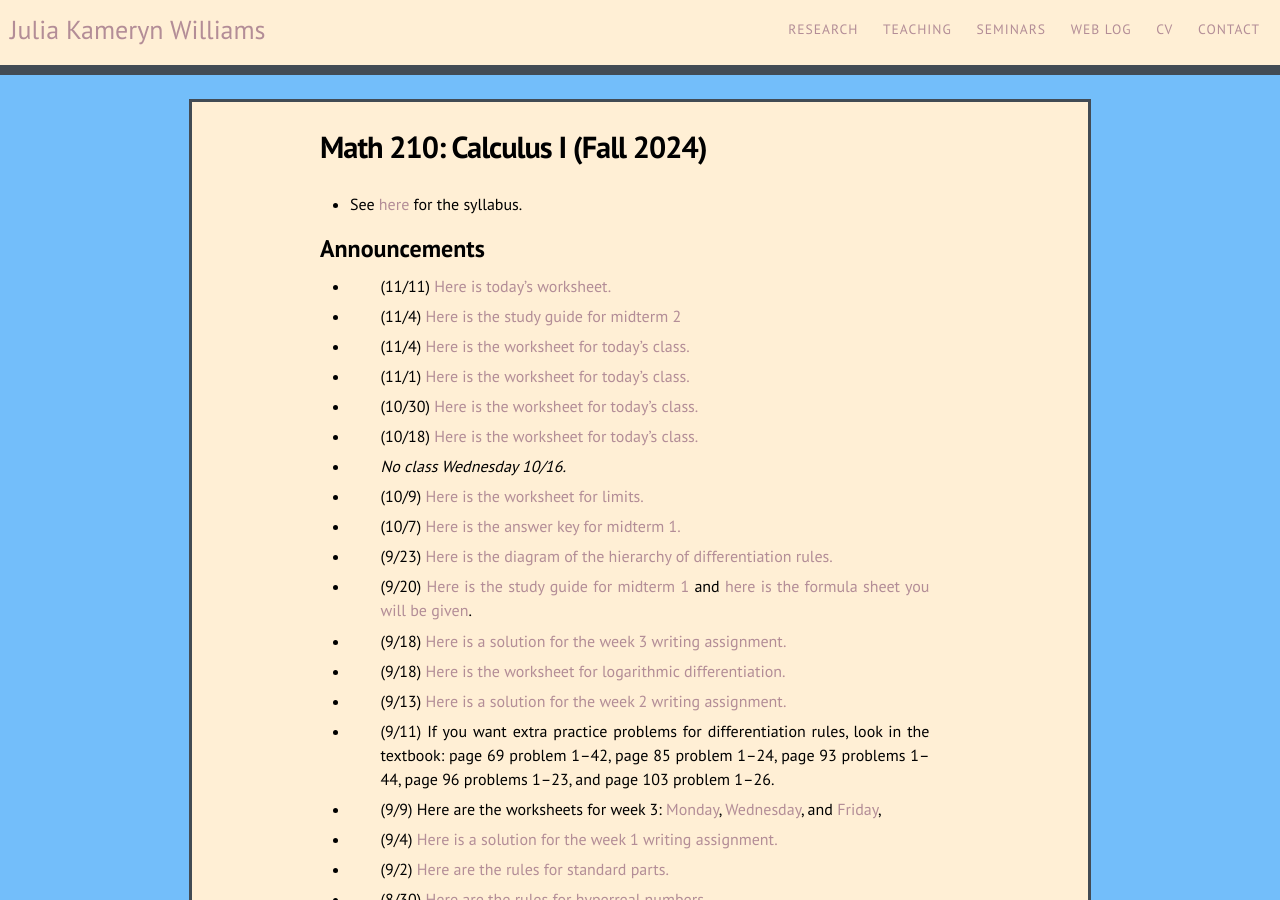
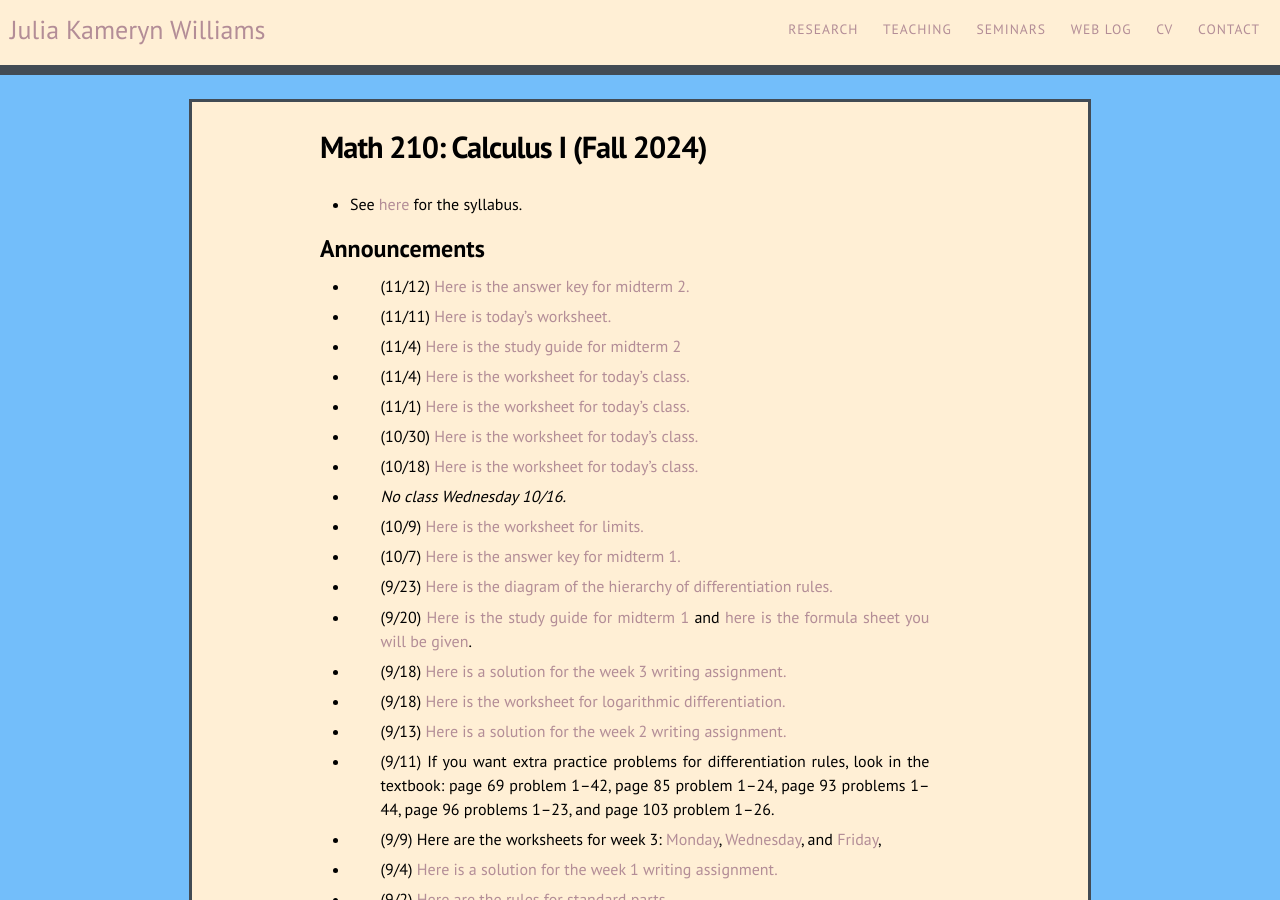
Before and after one commit to kamerynjw/kamerynjw.github.io, a Jekyll site: the page built from teaching/2024/math210.md, in a window 1280 px wide and 900 px high. Built offline with Jekyll 4.4.1, drawn with Linux system fonts in a browser that asks for light colours; nearby versions of some CDN libraries; formulas are drawn with MathJax 3.

Commit message:
added e2 answer key

```diff
--- a/teaching/2024/math210.md
+++ b/teaching/2024/math210.md
@@ -9,6 +9,8 @@ permalink: /teaching/2024/math210/
 
 Announcements
 -------------
+
+* (11/12) [Here is the answer key for midterm 2.]({{ page.url }}e2answers.pdf)
 
 * (11/11) [Here is today's worksheet.]({{ page.url }}11-11.pdf)
 
```
Also changed, not shown: 1 other file.
